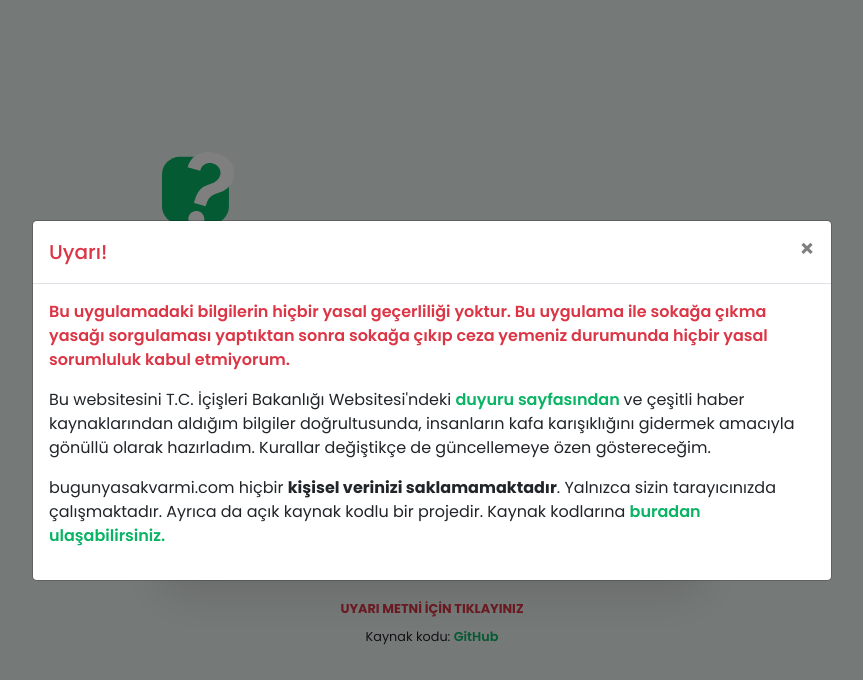
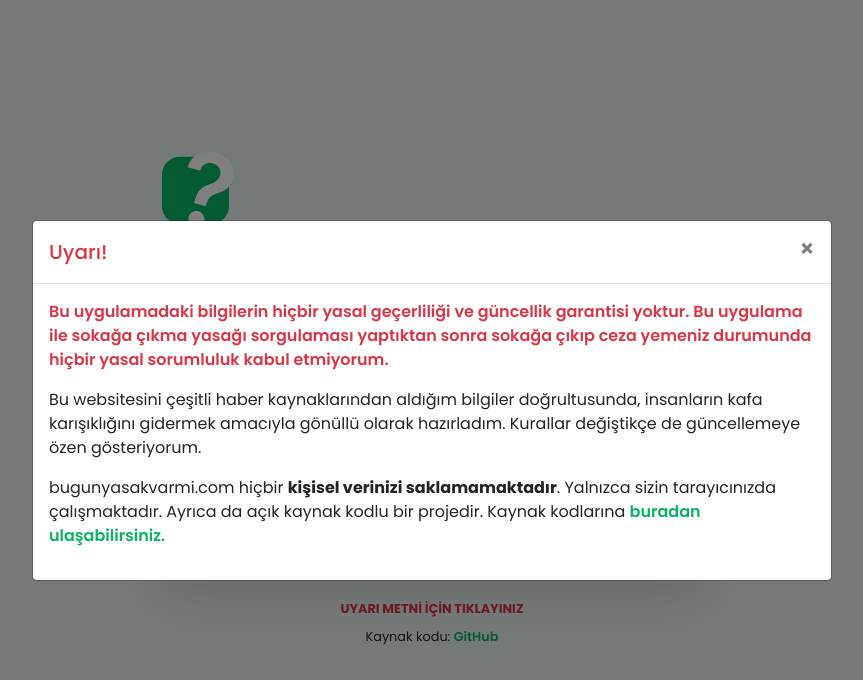
Before and after one commit to berkay-korkmaz/bugunyasakvarmi, a Vue app: page /#/ in a window 1280 px wide. Both pictures are taken after a click on the link "UYARI METNİ İÇİN TIKLAYINIZ". Shown: the top 680 px of the page, without its empty margins (208-1071 px from the left). Built offline with nearby package versions, Linux system fonts and the light colour scheme.

Commit message:
Warning modal content  updated

```diff
--- a/src/components/WarningModal.vue
+++ b/src/components/WarningModal.vue
@@ -10,16 +10,10 @@
       </span>
     </template>
     <p class="text-danger font-weight-bold">
-      Bu uygulamadaki bilgilerin hiçbir yasal geçerliliği yoktur. Bu uygulama ile sokağa çıkma yasağı sorgulaması yaptıktan sonra sokağa çıkıp ceza yemeniz durumunda hiçbir yasal sorumluluk kabul etmiyorum.
+      Bu uygulamadaki bilgilerin hiçbir yasal geçerliliği ve güncellik garantisi yoktur. Bu uygulama ile sokağa çıkma yasağı sorgulaması yaptıktan sonra sokağa çıkıp ceza yemeniz durumunda hiçbir yasal sorumluluk kabul etmiyorum.
     </p>
     <p>
-      Bu websitesini T.C. İçişleri Bakanlığı Websitesi'ndeki
-      <b-link
-        class="font-weight-bold text-decoration-none"
-        href="https://www.icisleri.gov.tr/koronavirus-salgini-yeni-tedbirler">
-        duyuru sayfasından
-      </b-link>
-      ve çeşitli haber kaynaklarından aldığım bilgiler doğrultusunda, insanların kafa karışıklığını gidermek amacıyla gönüllü olarak hazırladım. Kurallar değiştikçe de güncellemeye özen göstereceğim.
+      Bu websitesini çeşitli haber kaynaklarından aldığım bilgiler doğrultusunda, insanların kafa karışıklığını gidermek amacıyla gönüllü olarak hazırladım. Kurallar değiştikçe de güncellemeye özen gösteriyorum.
     </p>
     <p>
       bugunyasakvarmi.com hiçbir <b>kişisel verinizi saklamamaktadır</b>. Yalnızca sizin tarayıcınızda çalışmaktadır. Ayrıca da açık kaynak kodlu bir projedir. Kaynak kodlarına <b-link
```
